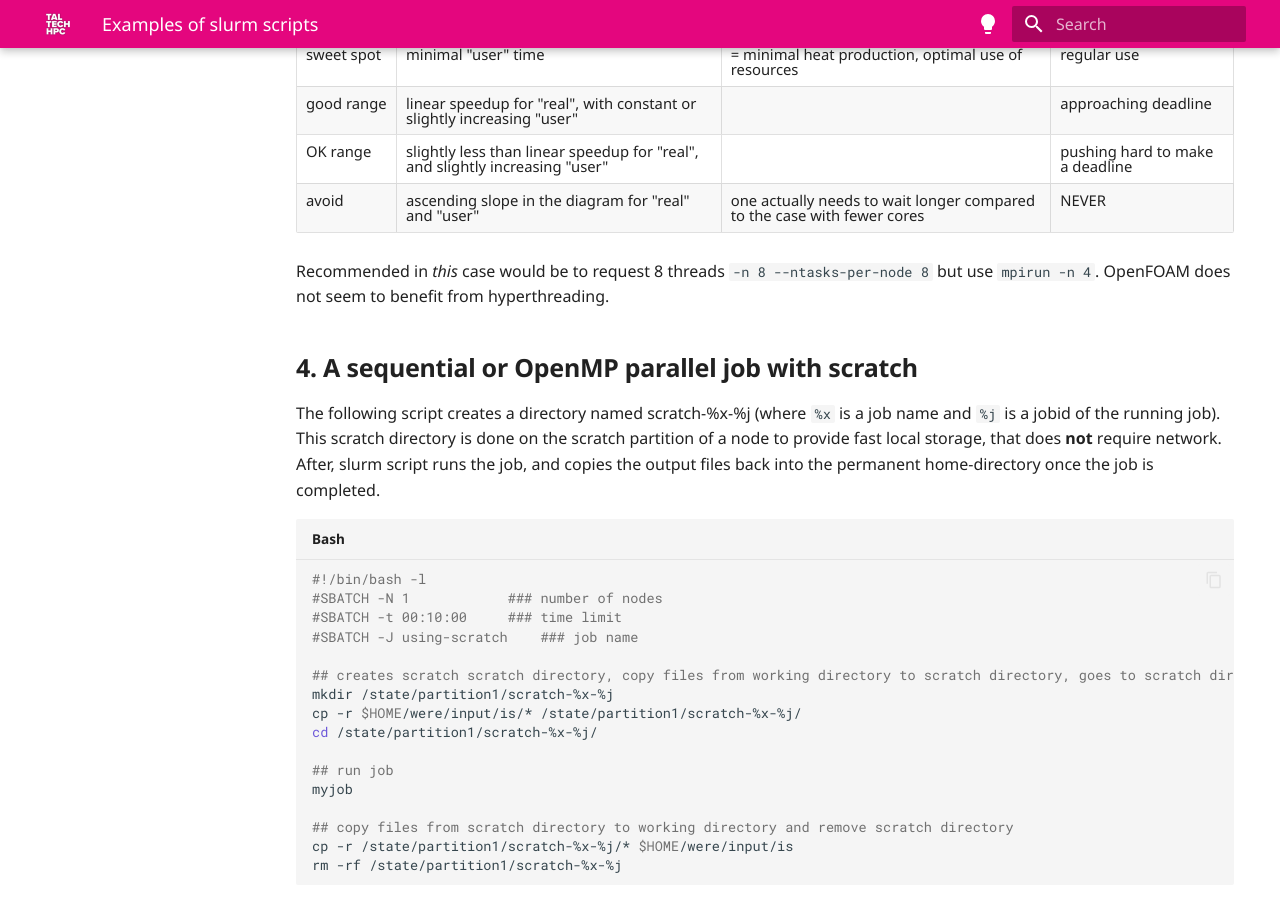
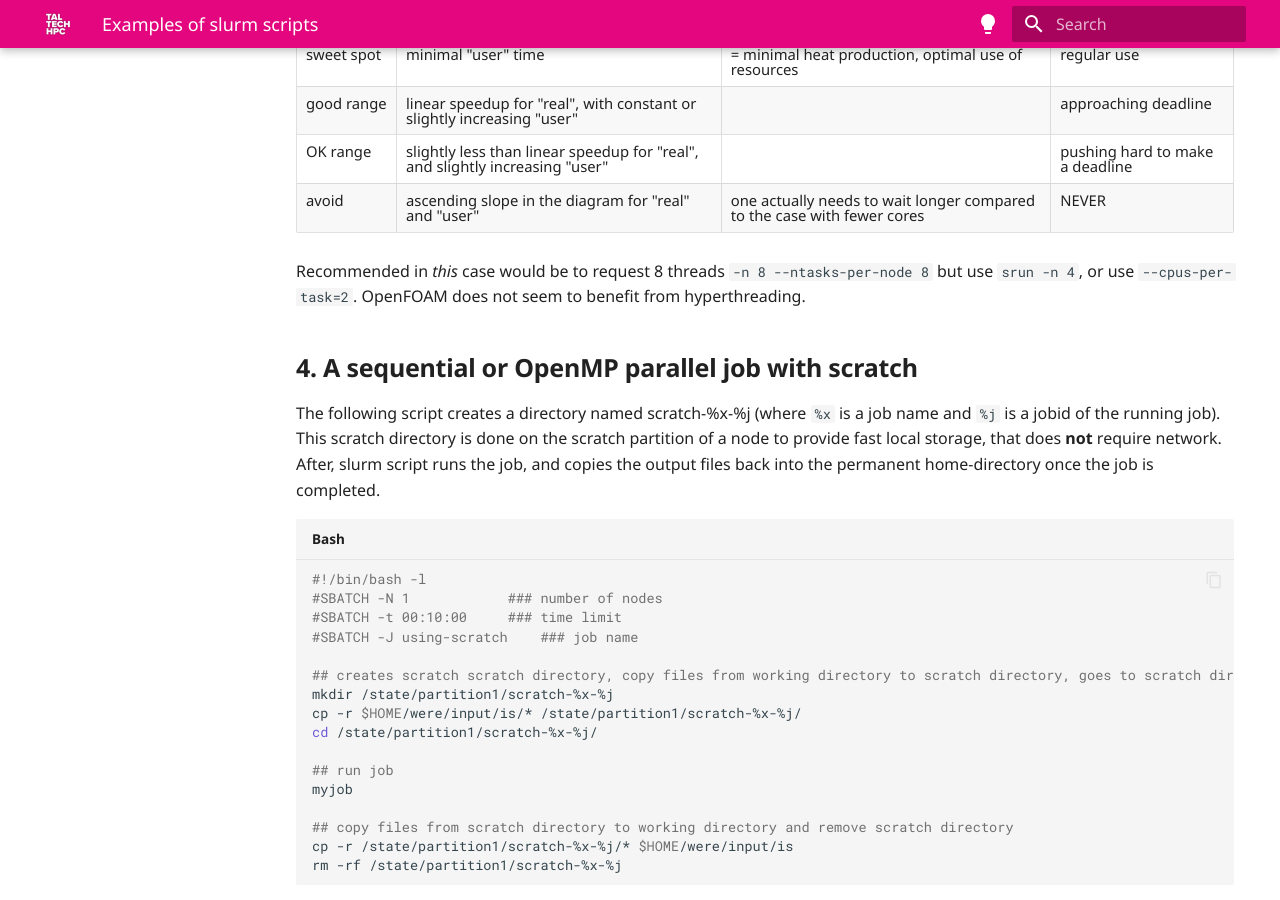
Before and after one commit to TalTech-HPC-Centre/user-guides-source, an MkDocs documentation site: the page built from docs/slurm_example.md, in a window 1280 px wide and 900 px high, scrolled down 3552 px. Built offline with MkDocs 1.6.1 and Material for MkDocs 9.7.7, drawn with Linux system fonts in a browser that asks for light colours; comment, search, counter and statistics services are not loaded; some of the changed text lies outside the part shown.

Commit message:
changed a couple of mpirun to srun
	modified:   slurm.md
	modified:   slurm_example.md

````diff
--- a/docs/slurm_example.md
+++ b/docs/slurm_example.md
@@ -96,7 +96,7 @@
 blockMesh
 decomposePar
 setFields
-mpirun -n $SLURM_NTASKS interFoam -parallel
+srun interFoam -parallel
 reconstructPar
 ```
 
@@ -116,7 +116,7 @@
 | avoid | ascending slope in the diagram for "real" and "user" | one actually needs to wait longer compared to the case with fewer cores | NEVER |
 
 
-Recommended in *this* case would be to request 8 threads `-n 8 --ntasks-per-node 8` but use `mpirun -n 4`. OpenFOAM does not seem to benefit from hyperthreading.
+Recommended in *this* case would be to request 8 threads `-n 8 --ntasks-per-node 8` but use `srun -n 4`, or use `--cpus-per-task=2`. OpenFOAM does not seem to benefit from hyperthreading.
 
 ## A sequential or OpenMP parallel job with scratch
 
````
Also changed, not shown: docs/slurm.md (+2 -2 lines).
